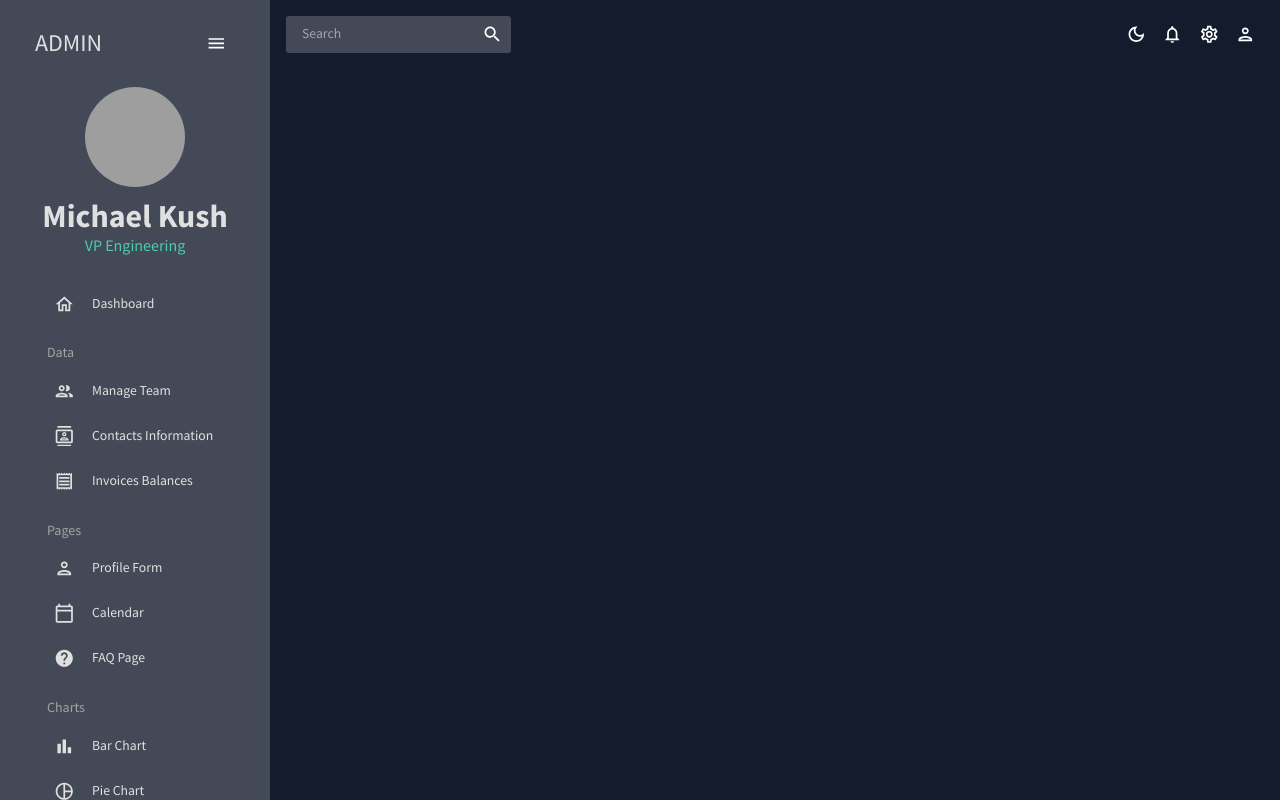
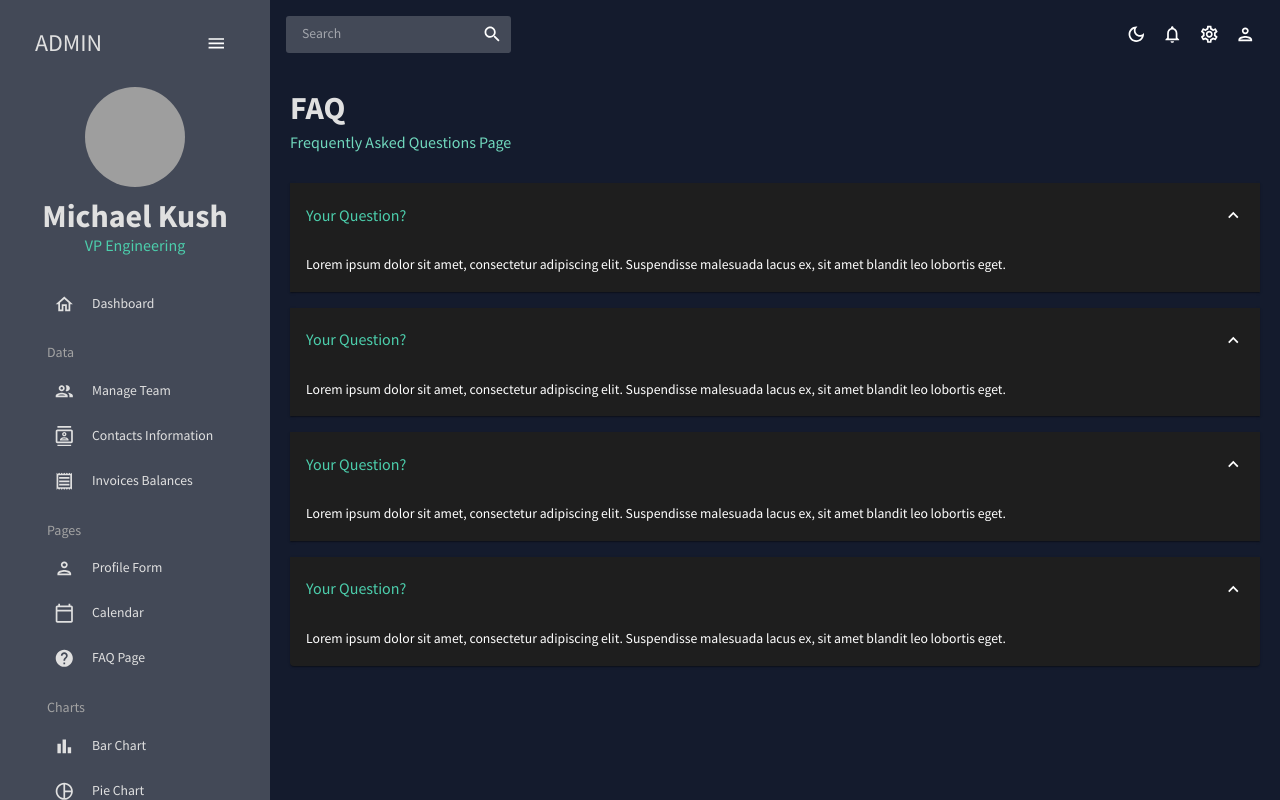
Before and after one commit to Michael-Kuria/react-admin-dashboard, a React (Create React App) app: page /faq in a window 1280 px wide. Built offline with nearby package versions, Linux system fonts and the light colour scheme; grey boxes are pictures that could not be loaded.

Commit message:
Added FAQ

```diff
--- a/src/App.js
+++ b/src/App.js
@@ -9,10 +9,10 @@
 import Contacts from "./scenes/contacts";
 import Form from "./scenes/form";
 import Calendar from "./scenes/calendar";
+import FAQ from "./scenes/faq";
 // import Bar from "./scenes/bar";
 // import Line from "./scenes/line";
 // import Pie from "./scenes/pie";
-// import FAQ from "./scenes/faq";
 // import Geography from "./scenes/geography";
 
 function App() {
@@ -32,10 +32,10 @@
               <Route path="/invoices" element={<Invoices />} />
               <Route path="/form" element={<Form />} />
               <Route path="/calendar" element={<Calendar />} />
+              <Route path="/faq" element={<FAQ />} />
               {/* <Route path="/bar" element={<Bar />} /> */}
               {/* <Route path="/line" element={<Line />} /> */}
               {/* <Route path="/pie" element={<Pie />} /> */}
-              {/* <Route path="/faq" element={<FAQ />} /> */}
               {/* <Route path="/geography" element={<Geography />} /> */}
             </Routes>
           </main>
--- /dev/null
+++ b/src/scenes/faq/index.jsx
@@ -0,0 +1,73 @@
+import { Box, useTheme } from "@mui/material";
+import Header from "../../components/Header";
+import Accordion from "@mui/material/Accordion";
+import AccordionSummary from "@mui/material/AccordionSummary";
+import AccordionDetails from "@mui/material/AccordionDetails";
+import Typography from "@mui/material/Typography";
+import ExpandMoreIcon from "@mui/icons-material/ExpandMore";
+import { tokens } from "../../theme";
+
+const FAQ = () => {
+  const theme = useTheme();
+  const colors = tokens(theme.palette.mode);
+
+  return (
+    <Box m="20px">
+      <Header title="FAQ" subtitle="Frequently Asked Questions Page" />
+      <Accordion defaultExpanded>
+        <AccordionSummary expandIcon={<ExpandMoreIcon />}>
+          <Typography color={colors.greenAccent[500]} variant="h5">
+            Your Question?
+          </Typography>
+        </AccordionSummary>
+        <AccordionDetails>
+          <Typography>
+            Lorem ipsum dolor sit amet, consectetur adipiscing elit. Suspendisse
+            malesuada lacus ex, sit amet blandit leo lobortis eget.
+          </Typography>
+        </AccordionDetails>
+      </Accordion>
+      <Accordion defaultExpanded>
+        <AccordionSummary expandIcon={<ExpandMoreIcon />}>
+          <Typography color={colors.greenAccent[500]} variant="h5">
+            Your Question?
+          </Typography>
+        </AccordionSummary>
+        <AccordionDetails>
+          <Typography>
+            Lorem ipsum dolor sit amet, consectetur adipiscing elit. Suspendisse
+            malesuada lacus ex, sit amet blandit leo lobortis eget.
+          </Typography>
+        </AccordionDetails>
+      </Accordion>
+      <Accordion defaultExpanded>
+        <AccordionSummary expandIcon={<ExpandMoreIcon />}>
+          <Typography color={colors.greenAccent[500]} variant="h5">
+            Your Question?
+          </Typography>
+        </AccordionSummary>
+        <AccordionDetails>
+          <Typography>
+            Lorem ipsum dolor sit amet, consectetur adipiscing elit. Suspendisse
+            malesuada lacus ex, sit amet blandit leo lobortis eget.
+          </Typography>
+        </AccordionDetails>
+      </Accordion>
+      <Accordion defaultExpanded>
+        <AccordionSummary expandIcon={<ExpandMoreIcon />}>
+          <Typography color={colors.greenAccent[500]} variant="h5">
+            Your Question?
+          </Typography>
+        </AccordionSummary>
+        <AccordionDetails>
+          <Typography>
+            Lorem ipsum dolor sit amet, consectetur adipiscing elit. Suspendisse
+            malesuada lacus ex, sit amet blandit leo lobortis eget.
+          </Typography>
+        </AccordionDetails>
+      </Accordion>
+    </Box>
+  );
+};
+
+export default FAQ;
```
